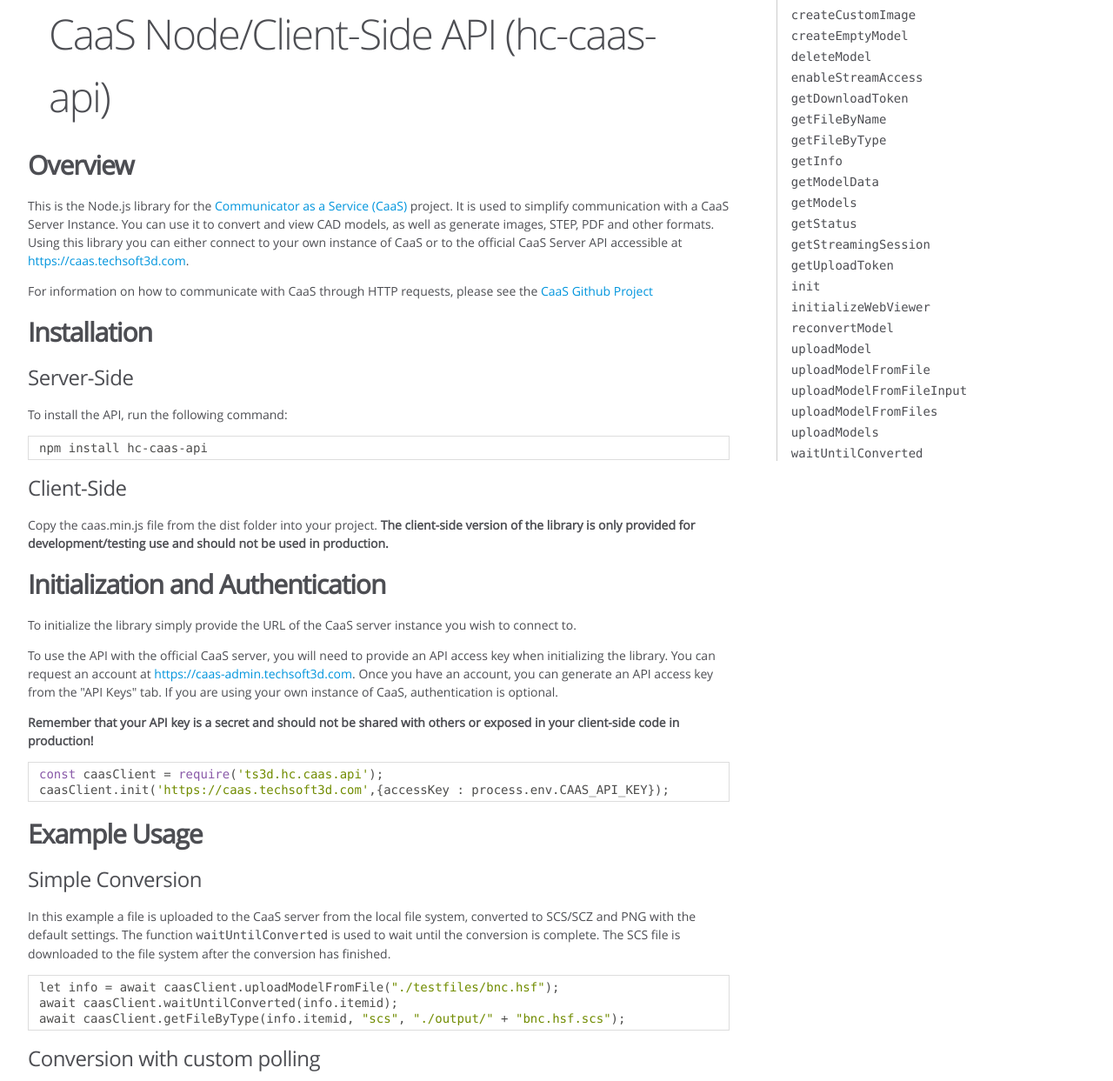
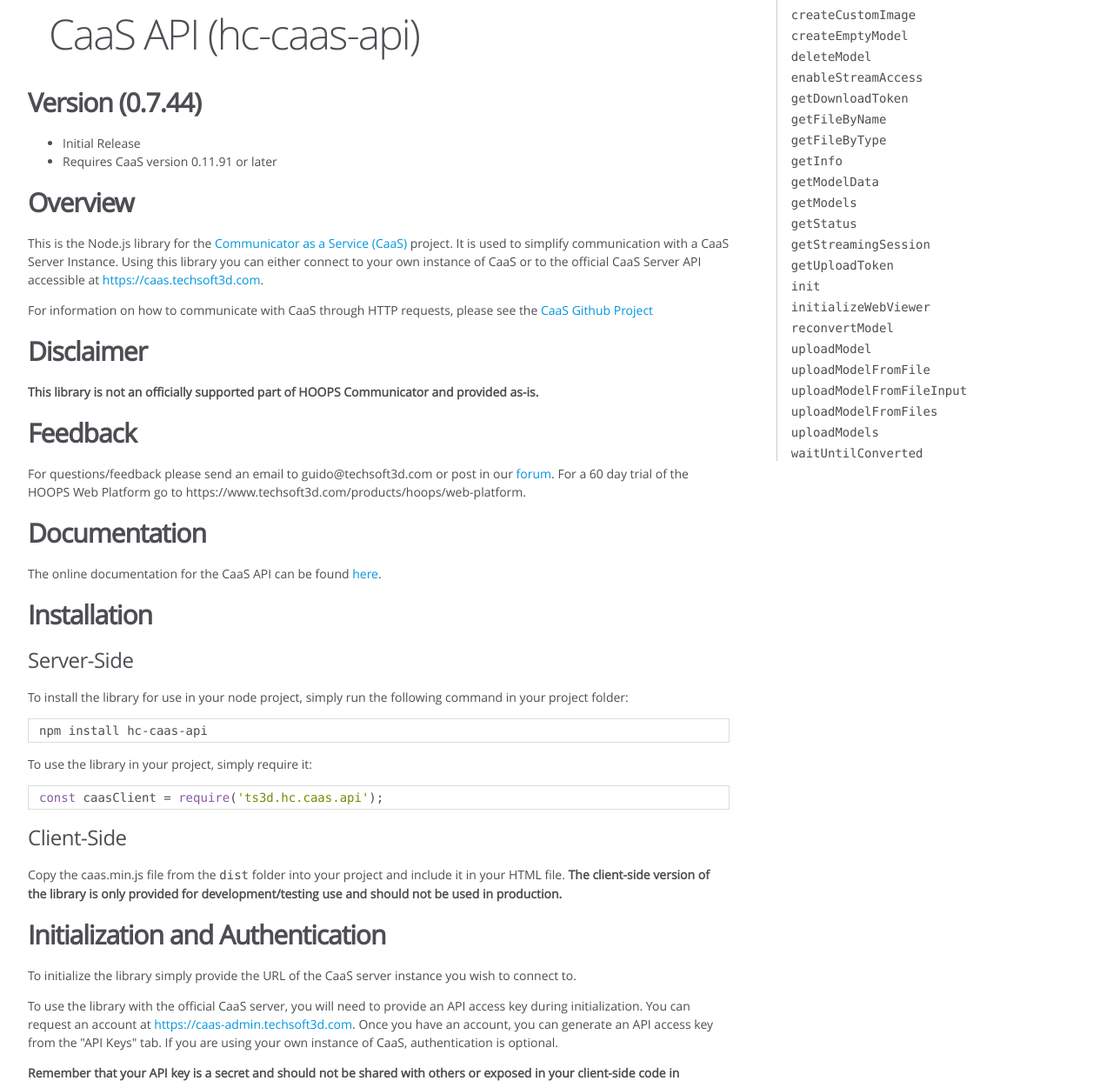
Before and after one commit to techsoft3d/hc-caas-api, a website: page docs/index.html in a window 1280 px wide. Shown: the part 133-1376 px from the top of the page at 87% size. Drawn offline with Linux system fonts and the light colour scheme.

Commit message:
readme updates

```diff
--- a/docs/index.html
+++ b/docs/index.html
@@ -43,28 +43,41 @@
 
 
     <section>
-        <article><h1>CaaS Node/Client-Side API (hc-caas-api)</h1>
+        <article><h1>CaaS API (hc-caas-api)</h1>
+<h2>Version (0.7.44)</h2>
+<ul>
+<li>Initial Release</li>
+<li>Requires CaaS version 0.11.91 or later</li>
+</ul>
 <h2>Overview</h2>
-<p>This is the Node.js library for the <a href="https://github.com/techsoft3d/hc-caas">Communicator as a Service (CaaS)</a> project. It is used to simplify communication with a CaaS Server Instance. You can use it to convert and view CAD models, as well as generate images, STEP, PDF and other formats.<br>
+<p>This is the Node.js library for the <a href="https://github.com/techsoft3d/hc-caas">Communicator as a Service (CaaS)</a> project. It is used to simplify communication with a CaaS Server Instance.
 Using this library you can either connect to your own instance of CaaS or to the official CaaS Server API accessible at <a href="https://caas.techsoft3d.com">https://caas.techsoft3d.com</a>.</p>
 <p>For information on how to communicate with CaaS through HTTP requests, please see the <a href="https://github.com/techsoft3d/hc-caas">CaaS Github Project</a></p>
+<h2>Disclaimer</h2>
+<p><strong>This library is not an officially supported part of HOOPS Communicator and provided as-is.</strong></p>
+<h2>Feedback</h2>
+<p>For questions/feedback please send an email to guido@techsoft3d.com or post in our <a href="https://forum.techsoft3d.com/">forum</a>. For a 60 day trial of the HOOPS Web Platform go to https://www.techsoft3d.com/products/hoops/web-platform.</p>
+<h2>Documentation</h2>
+<p>The online documentation for the CaaS API can be found <a href="https://techsoft3d.github.io/hc-caas-api/">here</a>.</p>
 <h2>Installation</h2>
 <h3>Server-Side</h3>
-<p>To install the API, run the following command:</p>
+<p>To install the library for use in your node project, simply run the following command in your project folder:</p>
 <pre class="prettyprint source"><code>npm install hc-caas-api
 </code></pre>
+<p>To use the library in your project, simply require it:</p>
+<pre class="prettyprint source"><code>const caasClient = require('ts3d.hc.caas.api');
+</code></pre>
 <h3>Client-Side</h3>
-<p>Copy the caas.min.js file from the dist folder into your project. <strong>The client-side version of the library is only provided for development/testing use and should not be used in production.</strong></p>
+<p>Copy the caas.min.js file from the <code>dist</code> folder into your project and include it in your HTML file. <strong>The client-side version of the library is only provided for development/testing use and should not be used in production.</strong></p>
 <h2>Initialization and Authentication</h2>
 <p>To initialize the library simply provide the URL of the CaaS server instance you wish to connect to.</p>
-<p>To use the API with the official CaaS server, you will need to provide an API access key when initializing the library. You can request an account at <a href="https://caas-admin.techsoft3d.com">https://caas-admin.techsoft3d.com</a>. Once you have an account, you can generate an API access key from the &quot;API Keys&quot; tab. If you are using your own instance of CaaS, authentication is optional.</p>
+<p>To use the library with the official CaaS server, you will need to provide an API access key during initialization. You can request an account at <a href="https://caas-admin.techsoft3d.com">https://caas-admin.techsoft3d.com</a>. Once you have an account, you can generate an API access key from the &quot;API Keys&quot; tab. If you are using your own instance of CaaS, authentication is optional.</p>
 <p><strong>Remember that your API key is a secret and should not be shared with others or exposed in your client-side code in production!</strong></p>
-<pre class="prettyprint source"><code>const caasClient = require('ts3d.hc.caas.api');
-caasClient.init('https://caas.techsoft3d.com',{accessKey : process.env.CAAS_API_KEY});
+<pre class="prettyprint source"><code>caasClient.init('https://caas.techsoft3d.com',{accessKey : process.env.CAAS_API_KEY});
 </code></pre>
 <h2>Example Usage</h2>
 <h3>Simple Conversion</h3>
-<p>In this example a file is uploaded to the CaaS server from the local file system, converted to SCS/SCZ and PNG with the default settings. The function <code>waitUntilConverted</code> is used to wait until the conversion is complete. The SCS file is downloaded to the file system after the conversion has finished.</p>
+<p>In this example a file is uploaded to the CaaS server from the local file system and converted to SCS/SCZ and PNG with the default settings. The function <code>waitUntilConverted</code> is used to wait until the conversion is complete. The SCS file is downloaded to the file system after the conversion has finished.</p>
 <pre class="prettyprint source"><code>let info = await caasClient.uploadModelFromFile(&quot;./testfiles/bnc.hsf&quot;);
 await caasClient.waitUntilConverted(info.itemid);
 await caasClient.getFileByType(info.itemid, &quot;scs&quot;, &quot;./output/&quot; + &quot;bnc.hsf.scs&quot;);
```
Also changed, not shown: README.md.
